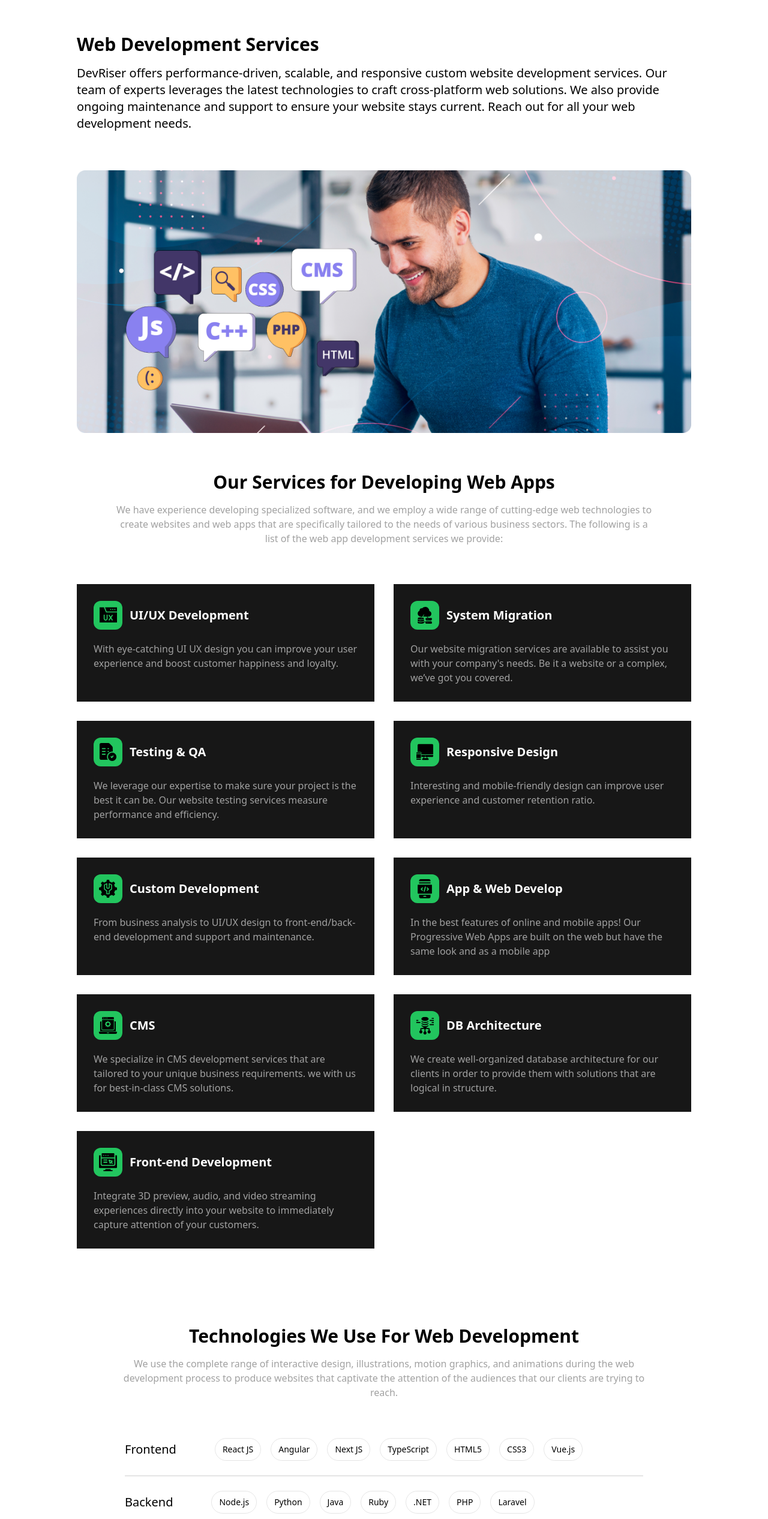
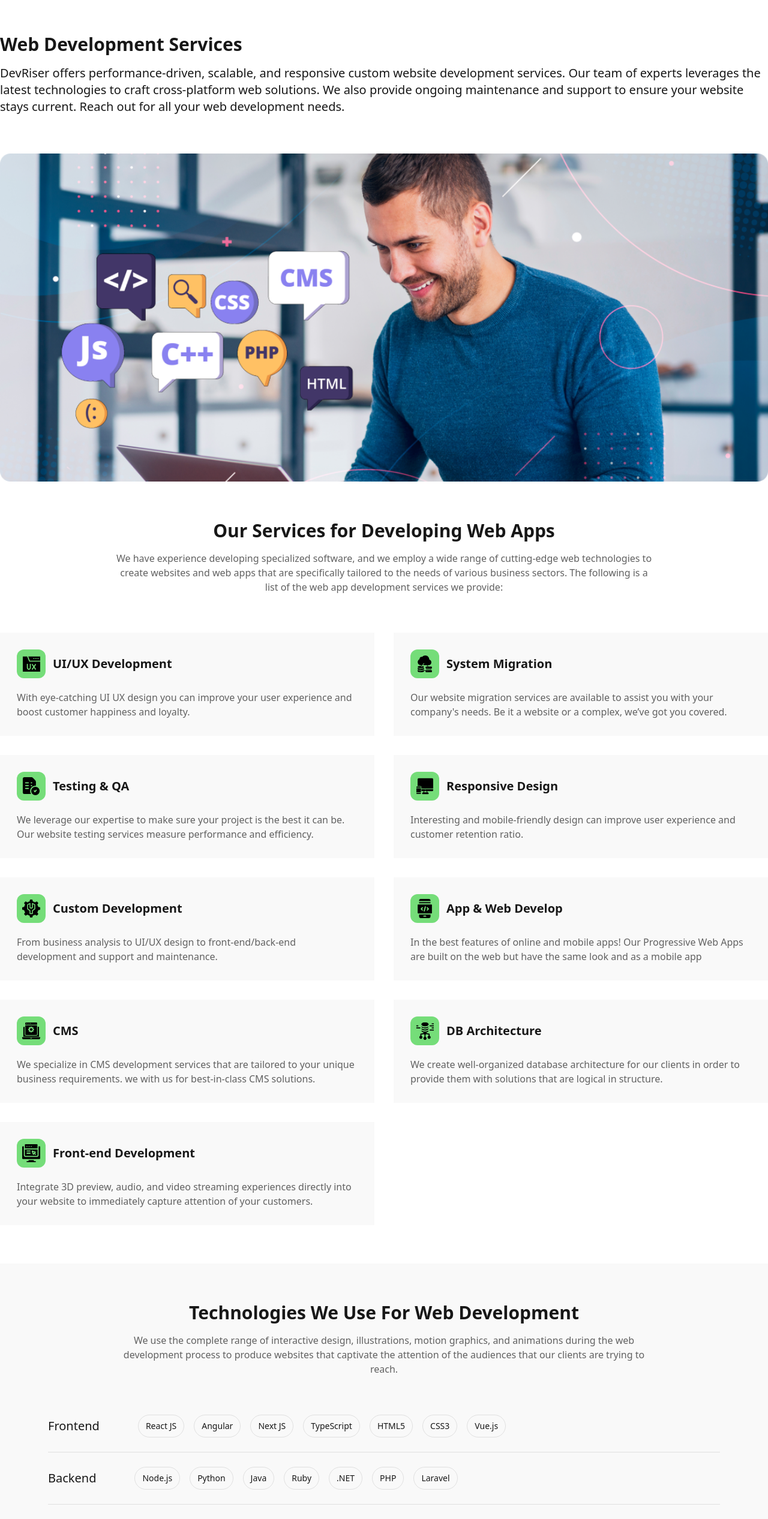
Before and after one commit to devriser/website, a Next.js app: page /services/web-dev in a window 1280 px wide. Shown: the top 2533 px of the page at 60% size. Built offline with nearby package versions, Linux system fonts and the light colour scheme.

Commit message:
tailwind variable added and Web Dev service page color changed

```diff
--- a/src/app/globals.css
+++ b/src/app/globals.css
@@ -24,6 +24,19 @@
     --sub-text: rgba(97, 97, 97, 1);
     --section-gradient: linear-gradient(283deg, #0073F9 16.37%, #5F36FF 91.66%);
     --solid-green: rgba(117, 221, 121, 1);
+    /* font sizes */
+    --text-hero: 62px;
+    --text-heading: 38px;
+    --text-title: 24px;
+    /* border color */
+    --primary-border: rgba(0, 0, 0, 0.10);
+    /* border radius */
+    --hero-rounded: 24px;
+    --banner-rounded: 16px;
+    --large: 8px;
+    --medium: 4px
+
+
   }
 
 }
@@ -41,7 +54,40 @@
     --section-gradient: linear-gradient(283deg, #0073F9 16.37%, #5F36FF 91.66%);
     --solid-green: rgba(117, 221, 121, 1);
     --solid-purple: rgba(212, 157, 255, 1);
+    /* font sizes */
+    --text-hero: 62px;
+    --text-heading: 38px;
+    --text-title: 24px;
+    /* border color */
+    --primary-border: rgba(237, 237, 237, 0.10);
+    /* border radius */
+    --hero-rounded: 24px;
+    --banner-rounded: 16px;
+    --large: 8px;
+    --medium: 4px
+  }
+}
 
+@media (max-width: 1024px) {
+  :root {
+   --text-hero: 58px;
+   --text-heading: 34px;
+   --text-title: 22px;
+  }
+}
+@media (max-width: 768px) {
+  :root {
+   --text-hero: 56px;
+   --text-heading: 32px;
+   --text-title: 20px;
 
   }
 }
+@media (max-width: 560px) {
+  :root {
+    --text-hero: 52px;
+    --text-heading: 30px;
+    --text-title: 20px;
+  }
+
+}
--- a/src/app/services/web-dev/WebDevContent.tsx
+++ b/src/app/services/web-dev/WebDevContent.tsx
@@ -19,14 +19,20 @@ import ServiceCard from "@/components/shared/Cards/ServiceCard";
 
 const WebDevContent = () => {
   return (
-    <section className='xl:w-[80%] mx-auto mt-14 px-4 xl:px-0 grid gap-16'>
+    <section className='bg-primary'>
+      <div className=' mx-auto pt-14 px-4 xl:px-0 grid gap-16'>
         {/* top header */}
+        <div className='bg-primary container mx-auto'>
           <TitleHeader title='Web Development Services' description={webDesc} />
           {/* buttons */}
           {/* <div className=''></div> */}
+        </div>
+
+        <div className='container mx-auto'>
           {/* banner Image */}
           <Image src={webTech} alt='Picture of the author' className='w-full' />
-      <div className='grid gap-16'>
+        </div>
+        <div className='grid gap-16 bg-primary container mx-auto'>
           {/* service Header */}
           <ServiceHeader
             title='Our Services for Developing Web Apps'
@@ -45,12 +51,12 @@ const WebDevContent = () => {
           </div>
         </div>
         {/* service Tech */}
-      <div className='grid gap-16 py-16'>
+        <div className='grid gap-16 py-16 bg-secondary'>
           <ServiceHeader
             title='Technologies We Use For Web Development'
             description={techDesc}
           />
-        <div className='grid gap-6 '>
+          <div className='grid gap-6 container mx-auto'>
             {techStackArr.map((item, index) => (
               <div
                 key={index}
@@ -58,12 +64,10 @@ const WebDevContent = () => {
               >
                 <TechRow parent={item.parent} child={item.child} />
                 <div
+                  className={`border-b border-primary-border w-full`}
                   style={{
-                  //   border: "1px solid rgba(237, 237, 237, 0.10)",
-                  border: "1px solid rgba(0, 0, 0, 0.10)",
-                  display: index + 1 < techStackArr.length ? "block" : " none",
-                  width: "100%",
-                  boxSizing: "border-box",
+                    display:
+                      index + 1 < techStackArr.length ? "block" : " none",
                   }}
                 ></div>
               </div>
@@ -71,7 +75,7 @@ const WebDevContent = () => {
           </div>
         </div>
         {/* importance */}
-      <div className='grid gap-12'>
+        <div className='grid gap-12 container mx-auto'>
           <ServiceHeader
             title='What is Importance of a custom development solution?'
             description={impDesc}
@@ -89,11 +93,11 @@ const WebDevContent = () => {
         </div>
         {/* future tech */}
         <div
-        className='grid gap-12 py-12 mb-16'
-        style={{ background: "#171717" }}
+          className='grid gap-12 py-12 mb-16 bg-secondary'
+          // style={{ background: "#171717" }}
         >
           <ServiceHeader title='Technologies of the Future for Web Development' />
-        <div className='grid gap-6 md:grid-cols-2 px-8'>
+          <div className='grid gap-6 md:grid-cols-2 container mx-auto'>
             {futureWebTech.map((item, index) => (
               <Card
                 key={index}
@@ -104,6 +108,7 @@ const WebDevContent = () => {
             ))}
           </div>
         </div>
+      </div>
     </section>
   );
 };
--- a/src/components/shared/Cards/Card.tsx
+++ b/src/components/shared/Cards/Card.tsx
@@ -10,12 +10,12 @@ interface CardProps {
 const Card = ({ title, description, isBG, isBorder }: CardProps) => {
   return (
     <div
-      className={`flex flex-col gap-3 p-7 ${isBG ? "bg-[#171717]" : ""} ${
-        isBorder ? "border border-[#EDEDED1A]" : ""
+      className={`flex flex-col gap-3 p-7 ${isBG ? "bg-secondary" : ""} ${
+        isBorder ? "border border-primary-border" : ""
       }`}
     >
-      <h2 className='text-lg font-semibold text-white'>{title}</h2>
-      <p className='text-[#A1A1A1]'>{description}</p>
+      <h2 className='text-lg font-semibold text-secondary-reverse'>{title}</h2>
+      <p className='text-sub-text'>{description}</p>
     </div>
   );
 };
--- a/src/components/shared/Cards/ServiceCard.tsx
+++ b/src/components/shared/Cards/ServiceCard.tsx
@@ -11,19 +11,21 @@ const ServiceCard = ({
   title,
   description,
   icon,
-  iconBG = "bg-green-500",
+  iconBG = "bg-solid-green",
 }: serviceCardProps) => {
   return (
-    <div className='flex flex-col gap-5 p-7' style={{ background: "#171717" }}>
+    <div className='flex flex-col gap-5 p-7 bg-secondary'>
       <div className='flex items-center gap-3'>
         <div
           className={`${iconBG} rounded-xl w-12 h-12  p-2 flex items-center justify-center`}
         >
           {icon}
         </div>
-        <h2 className='text-xl font-semibold text-white'>{title}</h2>
+        <h2 className='text-xl font-semibold text-secondary-reverse'>
+          {title}
+        </h2>
       </div>
-      <p className='text-[#A1A1A1]'>{description}</p>
+      <p className='text-sub-text'>{description}</p>
     </div>
   );
 };
--- a/src/components/shared/ServiceHeader.tsx
+++ b/src/components/shared/ServiceHeader.tsx
@@ -17,8 +17,8 @@ interface serviceHeaderProps {
 const ServiceHeader = ({ title, description }: serviceHeaderProps) => {
   return (
     <div className='flex flex-col gap-4 items-center text-center'>
-      <h2 className='text-3xl font-semibold '>{title}</h2>
-      {description && <p className='text-[#A1A1A1] max-w-4xl'>{description}</p>}
+      <h2 className='text-3xl font-semibold text-secondary-reverse'>{title}</h2>
+      {description && <p className='text-sub-text max-w-4xl'>{description}</p>}
     </div>
   );
 };
--- a/src/components/shared/TechRow.tsx
+++ b/src/components/shared/TechRow.tsx
@@ -7,18 +7,13 @@ interface TechRowProps {
 
 const TechRow = ({ parent, child }: TechRowProps) => {
   return (
-    <div className='flex items-center gap-16 '>
-      <h4 className='text-xl font-medium'> {parent} </h4>
+    <div className='flex items-center gap-16 bg-secondary'>
+      <h4 className='text-xl font-medium text-secondary-reverse'> {parent} </h4>
       <div className='flex items-center gap-4 flex-wrap'>
         {child.map((item, index) => (
           <p
             key={index}
-            className='py-2 px-3 text-sm flex items-center justify-center text-center'
-            style={{
-              borderRadius: "92px",
-              // border: " 1px solid rgba(237, 237, 237, 0.10)",
-              border: " 1px solid rgba(0, 0, 0, 0.10)",
-            }}
+            className='py-2 px-3 text-sm flex items-center justify-center text-center border border-primary-border text-secondary-reverse rounded-full'
           >
             {item}
           </p>
--- a/src/components/shared/TitleHeader.tsx
+++ b/src/components/shared/TitleHeader.tsx
@@ -8,8 +8,8 @@ interface HeaderProps {
 const TitleHeader = ({ title, description }: HeaderProps) => {
   return (
     <div className='flex flex-col gap-4 justify-start'>
-      <h2 className='text-3xl font-semibold'>{title}</h2>
-      <p className='text-xl'>{description}</p>
+      <h2 className='text-3xl font-semibold text-secondary-reverse'>{title}</h2>
+      <p className='text-xl text-secondary-reverse'>{description}</p>
     </div>
   );
 };
--- a/tailwind.config.ts
+++ b/tailwind.config.ts
@@ -8,11 +8,36 @@ const config: Config = {
   ],
   theme: {
     extend: {
-      // backgroundImage: {
-      //   'gradient-radial': 'radial-gradient(var(--tw-gradient-stops))',
-      //   'gradient-conic':
-      //     'conic-gradient(from 180deg at 50% 50%, var(--tw-gradient-stops))',
-      // },
+     colors: {
+      'primary': 'var(--primary-color)',
+      'secondary': 'var(--secondary-color)',
+      'secondary-reverse': 'var(--secondary-color-reverse)',
+      'tertiary': 'var(--tertiary-color)',
+      'solid-gray': 'var(--solid-gray)',
+      'solid-blue': 'var(--solid-blue)',
+      'sub-text': 'var(--sub-text)',
+      'solid-green': 'var(--solid-green)',
+     },
+     backgroundImage: {
+      'hero-text': 'var(--hero-text)',
+      'blue-gradient': 'var(--blue-gradient)',
+      'section-gradient': 'var(--section-gradient)',
+     } ,
+     fontSize: {
+       'text-hero': 'var(--text-hero)',
+       'text-heading': 'var(--text-heading)',
+       'text-title': 'var(--text-title)',
+     },
+     borderColor: {
+       'primary-border': 'var(--primary-border)',
+       'blue-border': 'var(--solid-blue)',
+     },
+     borderRadius: {
+       'hero-rounded': 'var(--hero-rounded)',
+       'banner-rounded': 'var(--banner-rounded)',
+       'large': 'var(--large)',
+       'medium': 'var(--medium)',
+     }
     },
   },
   plugins: [],
```
Lines whose indentation alone changed are shown as unchanged.
